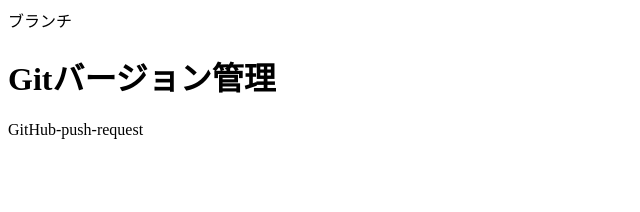
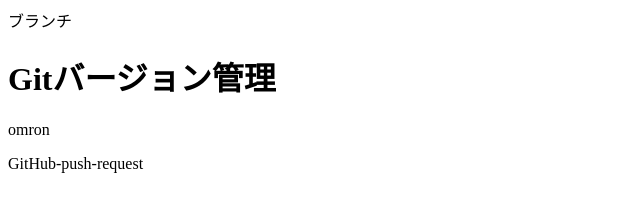
Before and after one commit to endotaka1932/GIt-hub_practice, a plain HTML site: page index.html in a window 1280 px wide. Shown: the whole page, without its empty margins (0-640 px from the left). Drawn offline with Linux system fonts and the light colour scheme.

Commit message:
class追加

```diff
--- a/index.html
+++ b/index.html
@@ -9,6 +9,9 @@
 <body>
     <header>ブランチ</header>
     <h1>Gitバージョン管理</h1>
+    <div class="tab">
+        <p>omron</p>
+    </div>
     <footer>GitHub-push-request</footer>
 </body>
 </html>
```
